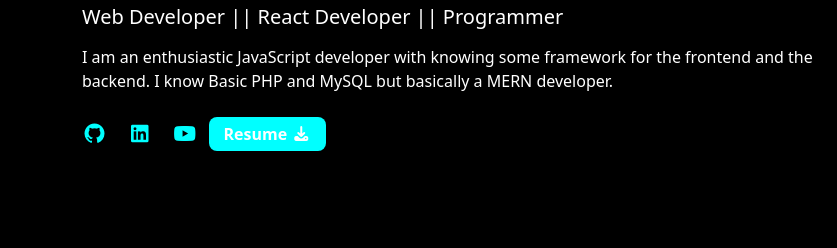
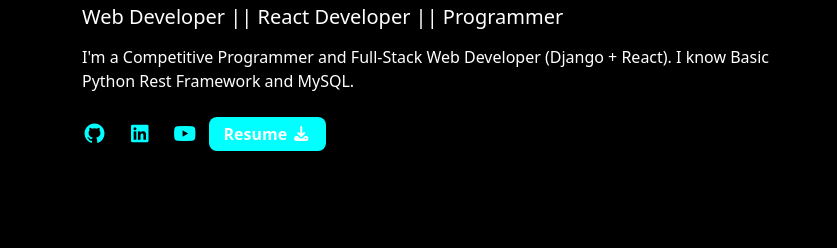
Before and after one commit to mdarafathossensojib/Portfolio, a plain HTML site: page index.html in a window 1280 px wide. Shown: the part 266-514 px from the top of the page, 0-837 px from the left. Drawn offline with nearby package versions, Linux system fonts and the light colour scheme.

Commit message:
Revise personal description in index.html
Updated personal description to reflect current skills and focus.

```diff
--- a/index.html
+++ b/index.html
@@ -55,8 +55,8 @@
                 <h1 class="fw-bold text-info">I'M ARAFAT HOSSEN</h1>
                 <h5>Web Developer || React Developer || Programmer</h5>
                 <p class="mt-3">
-                    I am an enthusiastic JavaScript developer with knowing some framework for
-                    the frontend and the backend. I know Basic PHP and MySQL but basically a MERN developer.
+                    I'm a Competitive Programmer and Full-Stack Web Developer (Django + React).
+                    I know Basic Python Rest Framework and MySQL.
                 </p>
                 <div class="mt-4">
                     <a class="banner-icon social-link" href="#"><i class="fab fa-github fa-lg  me-3"></i></a>
```
